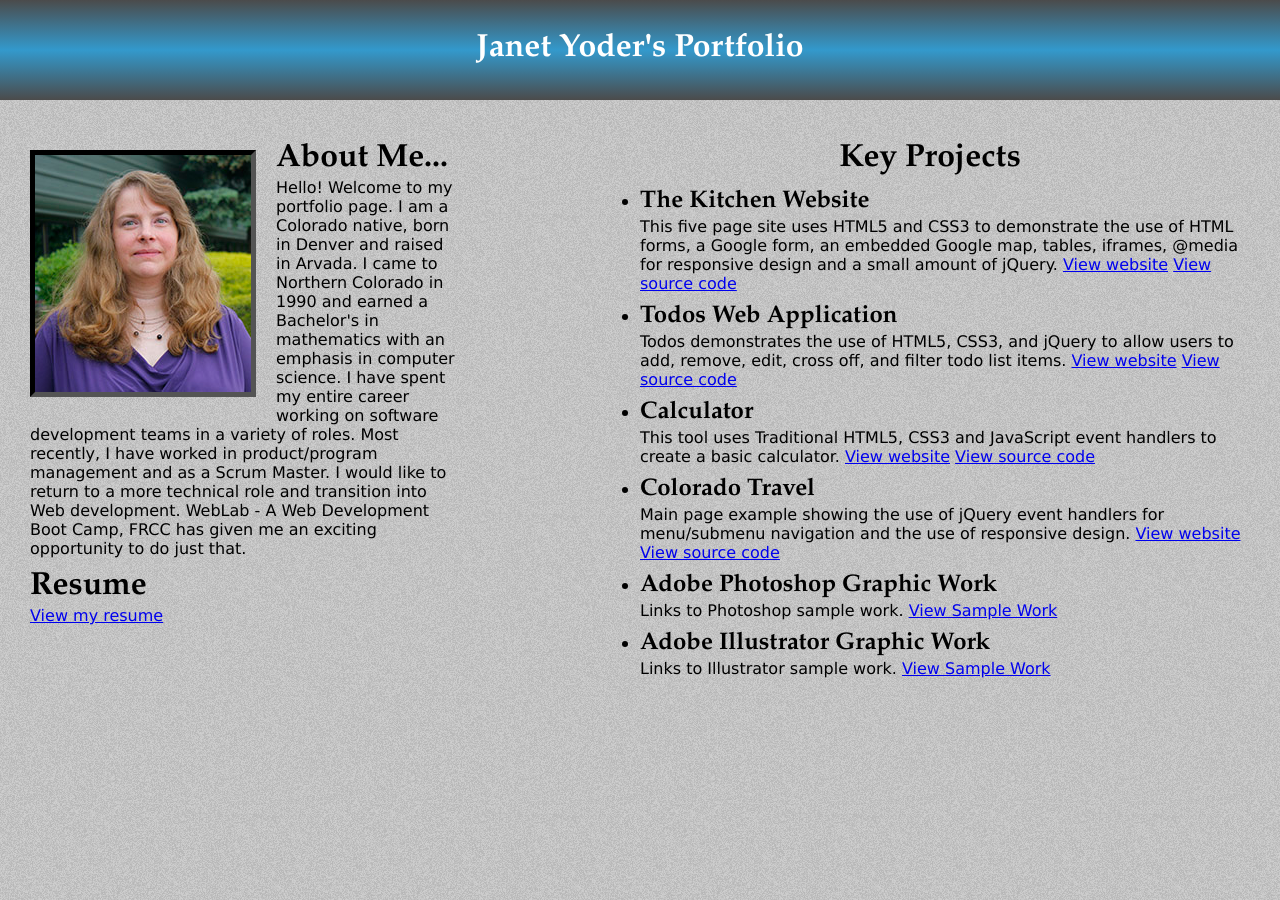
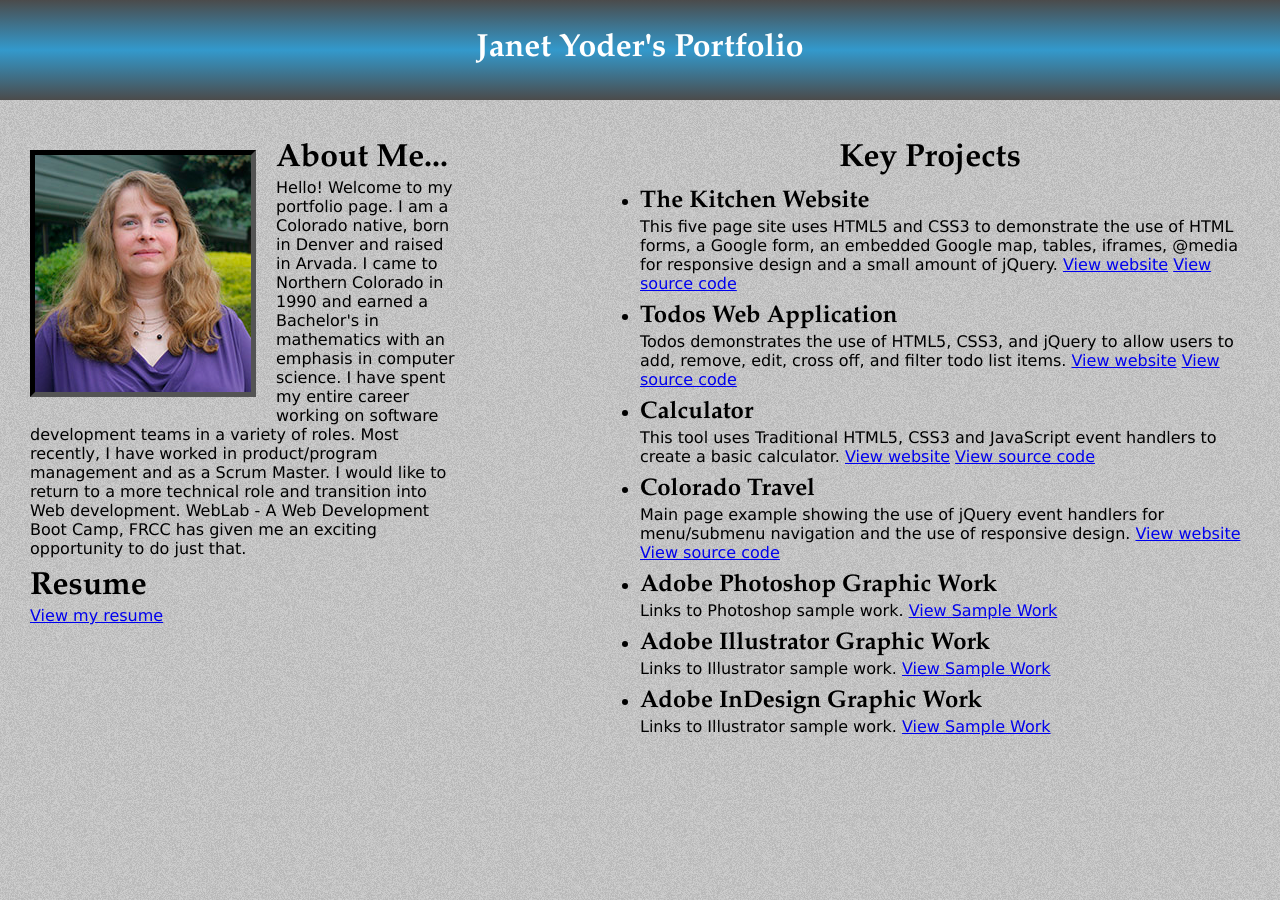
Before and after one commit to jcyoder/jcyoder.github.io, a Jekyll site: the page index.html, which Jekyll copies as it is, in a window 1280 px wide. Built offline with Jekyll 4.4.1, drawn with Linux system fonts in a browser that asks for light colours.

Commit message:
added link to indesign files

```diff
--- a/index.html
+++ b/index.html
@@ -77,6 +77,12 @@
 						<a href="https://github.com/jcyoder/Graphic-Design/tree/gh-pages/illustrator">View Sample Work</a>
 					</p>
 				</li>
+                <li>Adobe InDesign Graphic Work <br />
+					<p class="projdesc">
+						Links to Illustrator sample work.
+						<a href="https://github.com/jcyoder/Graphic-Design/tree/gh-pages/inDesign">View Sample Work</a>
+					</p>
+				</li>
 			</ul>
 		</div>
 
```
